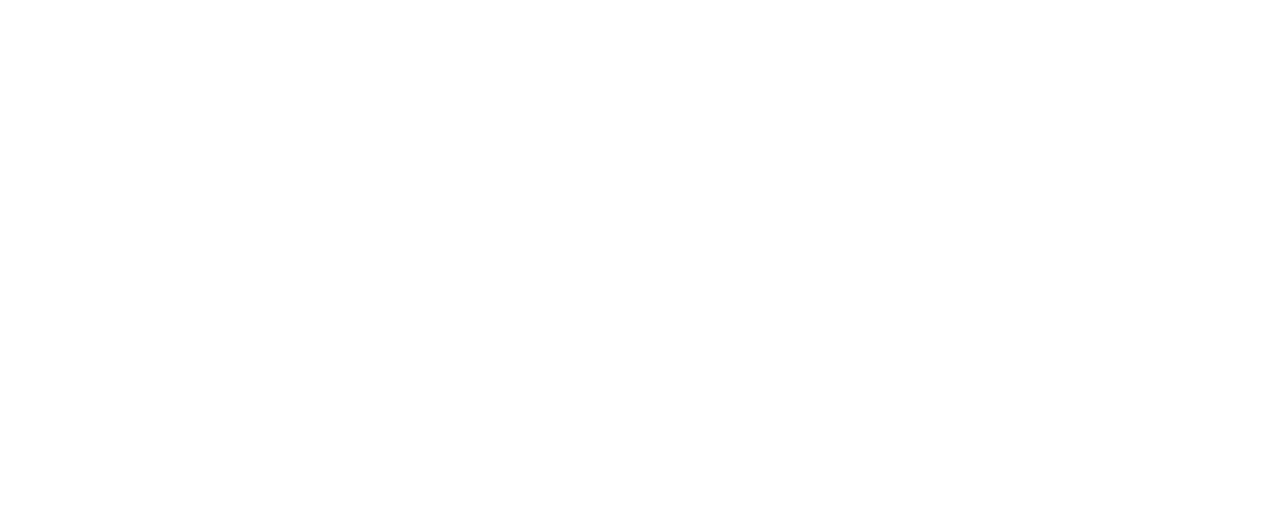
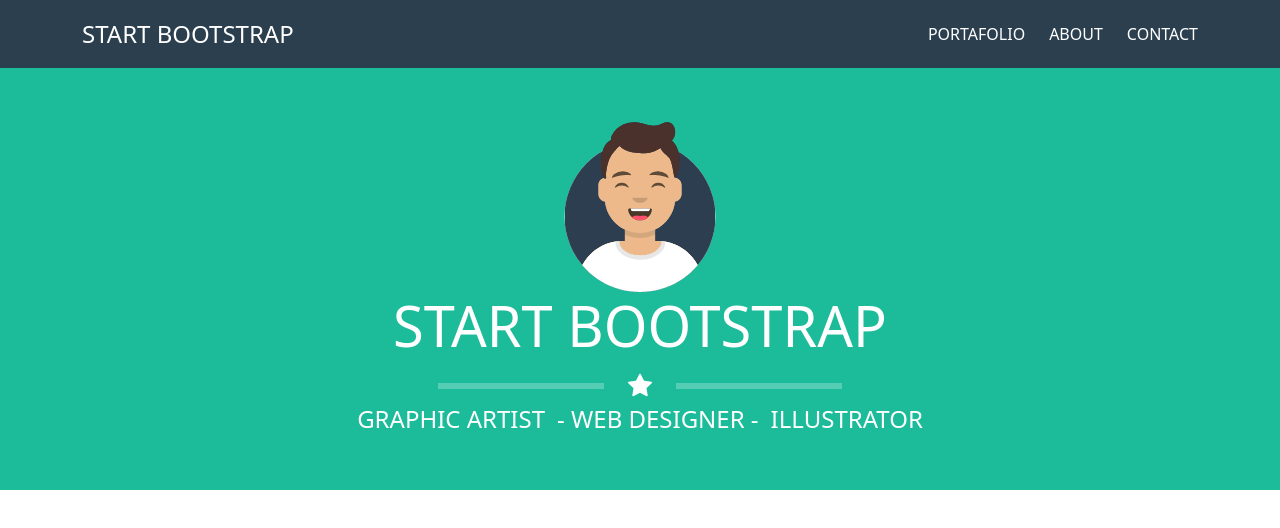
Before and after one commit to ManuelInfante/html-css-bootstrap-freelancer, a plain HTML site: page index.html in a window 1280 px wide. Drawn offline with nearby package versions, Linux system fonts and the light colour scheme.

Commit message:
Header + Hero

```diff
--- a/css/style.css
+++ b/css/style.css
@@ -3,3 +3,59 @@
     padding: 0;
     box-sizing: border-box;
 }
+
+/* COMMONS */
+div.divider hr{
+    border: 3px solid;
+}
+
+div.divider i{
+    font-size: 1.5rem;
+}
+/* FINE COMMONS */
+
+/* HEADER */
+header{
+    background-color: #2C3F4F;
+    color: white;
+    text-transform: uppercase;
+}
+
+header .container span{
+    font-size: 1.5rem;
+    font-weight: 500;
+}
+
+header .container ul li{
+    list-style: none;
+    color: white;
+}
+
+header .container ul li a{
+    color: white;
+    text-decoration: none;
+}
+/* FINE HEADER */
+
+/* HERO SECTION */
+#hero{
+    background-color: #1CBC9B;
+    color: white;
+}
+
+#hero .container img{
+    width: 100%;
+}
+
+#hero .container h1, #hero .container h2{
+    text-transform: uppercase;
+}
+
+#hero .container h1{
+    font-size: 3.5rem;
+}
+
+#hero .container h2{
+    font-size: 1.5rem;
+}
+/* FINE HERO SECTION */
--- a/index.html
+++ b/index.html
@@ -7,16 +7,84 @@
     <!-- Import Bootstrap v5.0 CSS -->
     <link href="https://cdn.jsdelivr.net/npm/bootstrap@5.0.2/dist/css/bootstrap.min.css" rel="stylesheet" integrity="sha384-EVSTQN3/azprG1Anm3QDgpJLIm9Nao0Yz1ztcQTwFspd3yD65VohhpuuCOmLASjC" crossorigin="anonymous">
     <!-- FINE Import Bootstrap v5.0 CSS -->
+
+    <!-- Import Boostrap Icons -->
+    <link rel="stylesheet" href="https://cdn.jsdelivr.net/npm/bootstrap-icons@1.3.0/font/bootstrap-icons.css">
+    <!-- FINE Import Boostrap Icons -->
     <title>Document</title>
     <link rel="stylesheet" href="css/style.css">
 </head>
 <body>
     <header>
+        <div class="container py-3">
+            <div class="row justify-content-between my-auto">
+                <div class="col-auto">
+                    <span>Start Bootstrap</span>
+                </div>
 
+                <nav class="col-auto">
+                    <ul class="row my-auto h-100 align-items-center">
+                        <li class="col-auto">
+                            <a href="">Portafolio</a>
+                        </li>
+
+                        <li class="col-auto">
+                            <a href="">About</a>
+                        </li>
+
+                        <li class="col-auto">
+                            <a href="">Contact</a>
+                        </li>
+                    </ul>
+                </nav>
+            </div>
+        </div>
     </header>
 
     <main>
+        <section id="hero">
+            <div class="container py-5 text-center">
+                <div class="row justify-content-center">
+                    <div class="col-2">
+                        <img src="img/avatar.svg" alt="">
+                    </div>
+                </div>
 
+                <div class="row justify-content-center">
+                    <div class="col-6">
+                        <h1>start bootstrap</h1>
+                    </div>
+                </div>
+
+                <div class="divider row justify-content-center">
+                    <div class="col-2">
+                        <hr>
+                    </div>
+
+                    <div class="col-auto">
+                        <i class="bi bi-star-fill"></i>
+                    </div>
+
+                    <div class="col-2">
+                        <hr>
+                    </div>
+                </div>
+
+                <div class="row justify-content-center">
+                    <div class="col-auto">
+                        <h2>graphic artist</h2>
+                    </div>
+
+                    <div class="col-auto px-0">
+                        <h2> - web designer - </h2>
+                    </div>
+
+                    <div class="col-auto">
+                        <h2>illustrator</h2>
+                    </div>
+                </div>
+            </div>
+        </section>
     </main>
 
     <footer>
```
